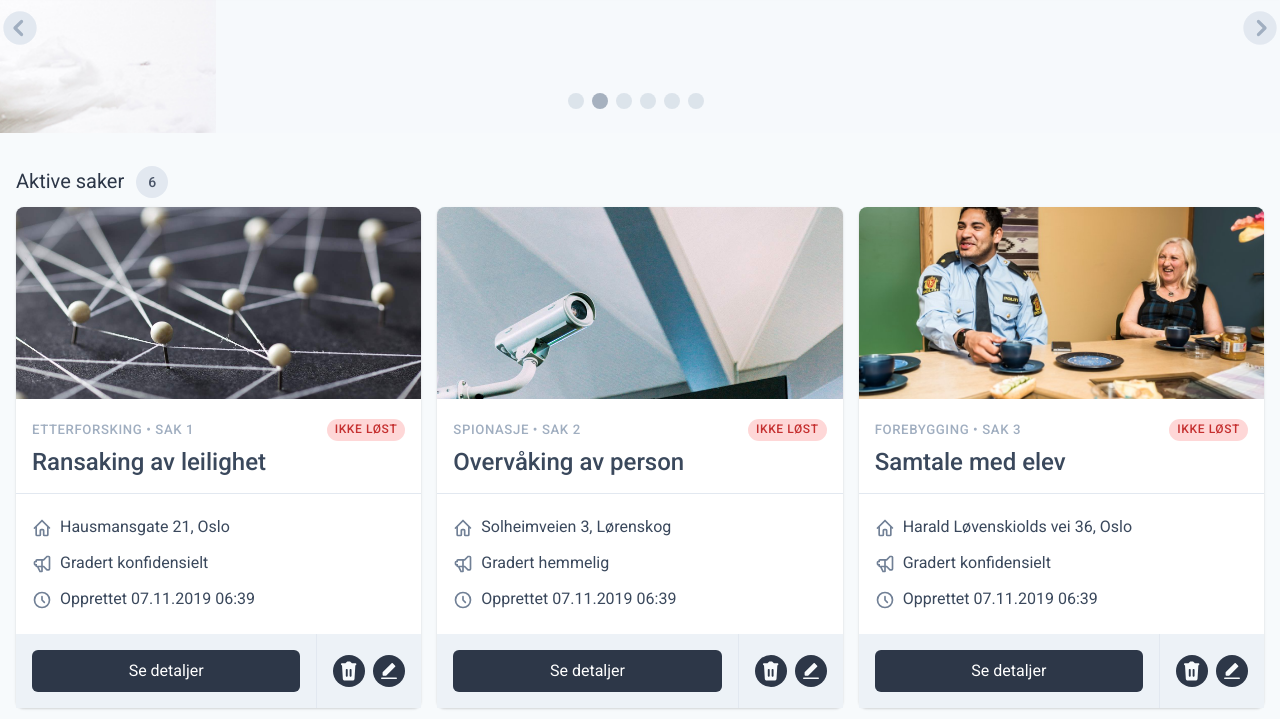
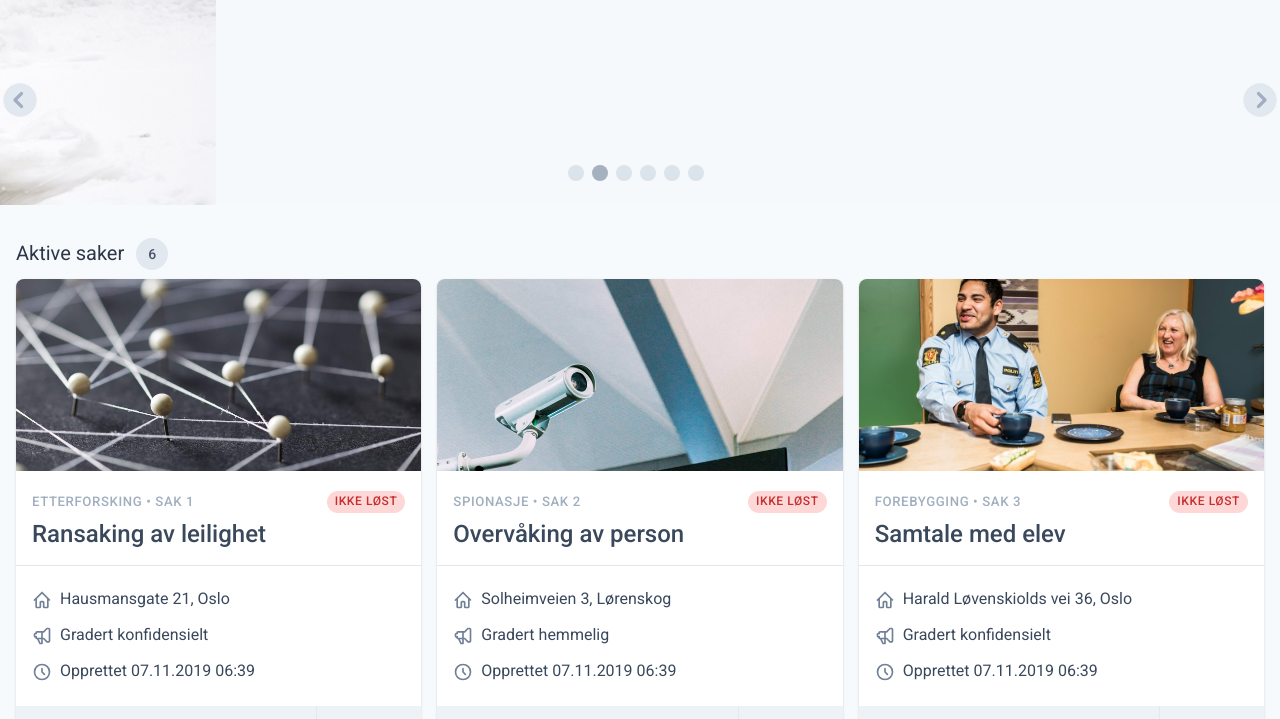
Before and after one commit to danielkjellid/DS3101-WD-Web-application, a plain HTML site: page index.html in a window 1280 px wide. Shown: the part 75-794 px from the top of the page. Drawn offline with Linux system fonts and the light colour scheme.

Commit message:
More changes to header

```diff
--- a/css/style.css
+++ b/css/style.css
@@ -735,6 +735,10 @@ main {
 * Body (> 375px): B
 **************************************************************************/
 
+.banner {
+  padding-top: 4.5rem;
+}
+
 /* annimation for fading in banner items */
 .banner-animation {
   animation-name: fadeIn;
```
